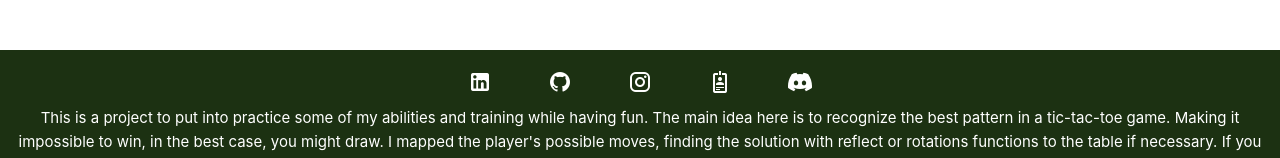
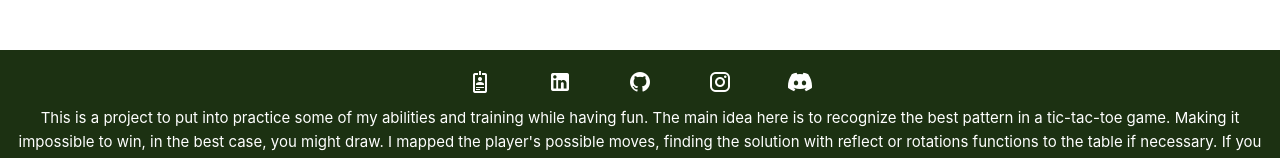
Before and after one commit to Flavio13Lins/tic-tac-toe, a Vue app in the folder tic-tac-toe/: page / in a window 1280 px wide. Shown: the part 557-715 px from the top of the page. Built offline with nearby package versions, Linux system fonts and the light colour scheme.

Commit message:
style: sort icons for better structure in footer

```diff
--- a/tic-tac-toe/src/components/TheFooter.vue
+++ b/tic-tac-toe/src/components/TheFooter.vue
@@ -81,6 +81,10 @@ export default {
       copyText: '',
       icons: [
         {
+          name: 'mdi-badge-account-outline',
+          link: 'https://flavio13lins.github.io/FlavioResume/'
+        },
+        {
           name: 'mdi-linkedin',
           link: 'https://www.linkedin.com/in/flavio13lins'
         },
@@ -91,10 +95,6 @@ export default {
         {
           name: 'mdi-instagram',
           link: 'https://www.instagram.com/Flavio13Lins'
-        },
-        {
-          name: 'mdi-badge-account-outline',
-          link: 'https://flavio13lins.github.io/FlavioResume/'
         }
       ],
       discordIcon
```
